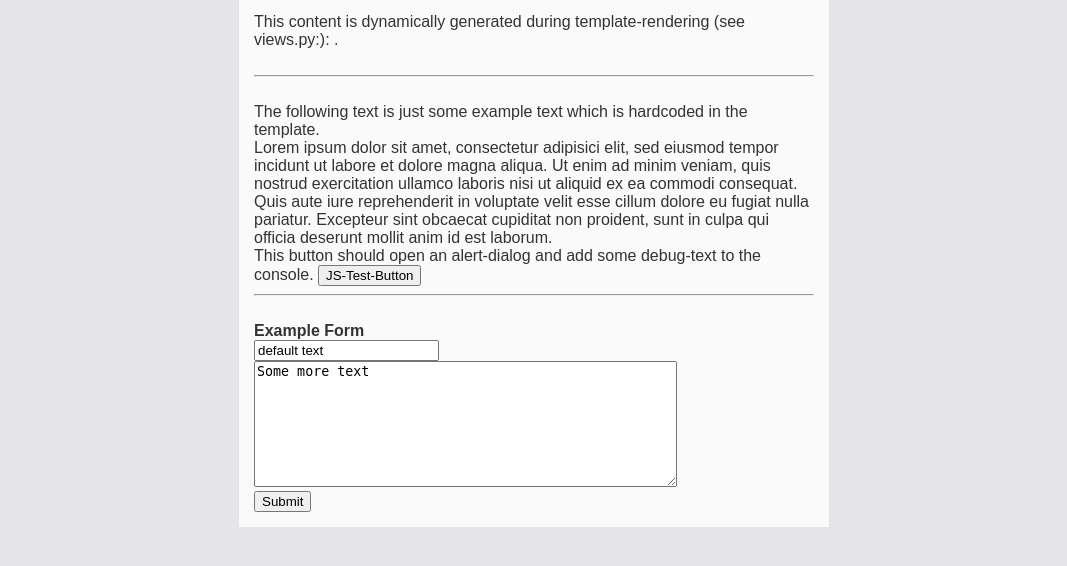
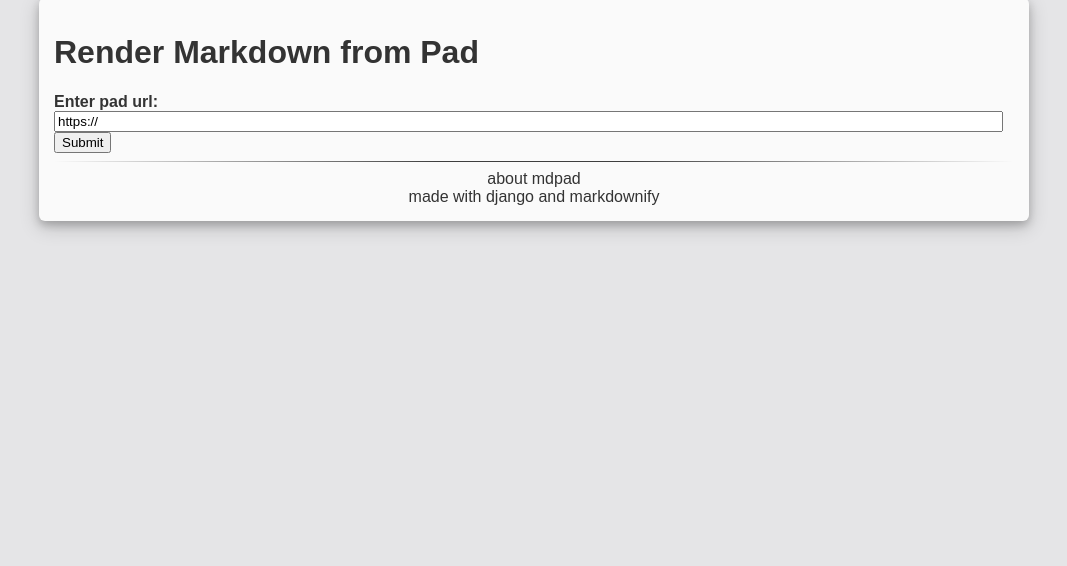
Before and after one commit to cknoll/markpad, a Django app: page / in a window 1280 px wide. Shown: the top 566 px of the page, without its empty margins (106-1173 px from the left). Run offline with Django 3.2, Linux system fonts and the light colour scheme; some libraries are stand-ins or nearby versions.

Commit message:
improve design and error handling

```diff
--- a/django_project/settings.py
+++ b/django_project/settings.py
@@ -139,15 +139,17 @@ MARKDOWNIFY_WHITELIST_TAGS = [
     'acronym',
     'b',
     'blockquote',
-    'br'
+    'code'
     'em',
     'h1', 'h2', 'h3', 'h4', 'h5', 'h6',
     'i',
     'li',
     'ol',
     'p',
+    'pre',
     'strong',
     'ul'
 ]
 
 # MARKDOWNIFY_WHITELIST_TAGS defaults to bleach.sanitizer.ALLOWED_TAGS
+MARKDOWNIFY_STRIP = False
--- a/mainapp/static/mainapp/base.css
+++ b/mainapp/static/mainapp/base.css
@@ -44,7 +44,19 @@ body a:hover{
     margin-top: -10px;
     margin-right: auto;
     margin-left: auto;
-    width: 90vw;
-    max-width: 35em;
+    max-width: 60em;
     background-color: #FAFAFA;
+    border-radius: 6px;
+    box-shadow: 0 4px 8px 0 rgba(0, 0, 0, 0.2), 0 6px 20px 0 rgba(0, 0, 0, 0.19);
 }
+
+.form_input {
+    width: 98%;
+}
+
+
+body hr{
+    border: 0;
+    height: 1px;
+    background-image: linear-gradient(to right, rgba(0, 0, 0, 0), rgba(0, 0, 0, 0.75) 40%, rgba(0, 0, 0, 0.75) 60%, rgba(0, 0, 0, 0));
+}
--- a/mainapp/templates/mainapp/base.html
+++ b/mainapp/templates/mainapp/base.html
@@ -14,56 +14,35 @@
 <link type="text/css" rel="stylesheet" href="{% static 'mainapp/base.css' %}">
 
 
-<title>{% block title %}MainApp - Test APP{% endblock %}</title>
+<title>{% block title %}mdpad – render markdown from etherpads{% endblock %}</title>
 
 </head>
 <body>
-{# This is a template comment. Its content will not be present in the rendered response. #}
+
 {# `utc` means "unit test comment". This is a simple mechanism to be able to test if the desired content actually was delivered #}
 <!--utc_landing_page-->
 
 <div class="main">
 {% block content %}
-    This content is dynamically generated during template-rendering (see views.py:): <b>{{greeting_message}}</b>.
+    <h1>Render Markdown from Pad</h1>
 
-    {# if this variable is not present nothing will be printed #}
-    {% if data_len %}
-        <br><br>
-        Got {{data_len}} characters of form data.
-
-    {% endif %}
-
-    <br>
-    <br>
-    <hr>
-    <br>
-    The following text is just some example text which is hardcoded in the template.
-    <br>
-    Lorem ipsum dolor sit amet, consectetur adipisici elit, sed eiusmod tempor incidunt ut labore et dolore magna aliqua. Ut enim ad minim veniam, quis nostrud exercitation ullamco laboris nisi ut aliquid ex ea commodi consequat. Quis aute iure reprehenderit in voluptate velit esse cillum dolore eu fugiat nulla pariatur. Excepteur sint obcaecat cupiditat non proident, sunt in culpa qui officia deserunt mollit anim id est laborum.
-
-    <br>
-    This button should open an alert-dialog and add some debug-text to the console.
-    <button id='button' href='#'>JS-Test-Button</button>
-
-    <br>
-    <hr>
-    <br>
-    <b>Example Form</b>
+    <b>Enter pad url:</b>
         <form method="post" action="{% url 'landingpage'%}" novalidate>
         {% csrf_token %}
 
         <input type="hidden" name="field0" value="some hidden value" >
-        <input type="text" name="field1" value="default text" >
-        <textarea name="field2" cols="50" rows="8">Some more text </textarea>
-
-        <br>
+        <input class="form_input" type="text" name="field1" value="https://" ><br>
 
         <button type="submit">Submit</button>
         </form>
 {% endblock %}
+<hr>
+<div align="center">
+    <a href="/about">about mdpad</a><br>
+    made with <a href="https://www.djangoproject.com/">django</a> and
+    <a href="https://django-markdownify.readthedocs.io/">markdownify</a>
 </div>
-
-<script type="text/javascript" src="{% static 'mainapp/main.js' %}"></script>
+</div>
 
 </body>
 </html>
--- a/mainapp/templates/mainapp/md_preview.html
+++ b/mainapp/templates/mainapp/md_preview.html
@@ -11,7 +11,7 @@
     <br>
     <hr>
     <center>
-        Begin of Mardkown preview<br>
+        Begin of Rendered Mardkown <br>
         <small>
             Source: <a href="{{ctn.pad_url}}">{{ctn.pad_url}}</a>
         </small>
--- a/mainapp/views.py
+++ b/mainapp/views.py
@@ -1,11 +1,8 @@
-import json
 from django.shortcuts import render
-from django.http import HttpResponse, HttpResponseServerError, HttpResponseRedirect
+from django.http import HttpResponseRedirect
 from django.urls import reverse
 from django.views import View
 import urllib
-
-from ipydex import IPS
 
 
 # empty object to store some attributes at runtime
@@ -17,12 +14,15 @@ def home_page_view(request):
     context = dict()
 
     if request.method == 'POST':
-        form_data_str = json.dumps(request.POST)
-        print(form_data_str)
+        form_data_str = request.POST.get("field1")
 
         # use the Post-Redirect-Get (PRG) pattern
         # (see: https://www.theserverside.com/news/1365146/Redirect-After-Post)
-        url = reverse('md_preview', kwargs={"padurl": form_data_str})
+
+        if form_data_str == "":
+            url = reverse('md_preview')
+        else:
+            url = reverse('md_preview', kwargs={"padurl": form_data_str})
         return HttpResponseRedirect(url)
 
     return render(request, 'mainapp/main.html', context)
@@ -53,12 +53,11 @@ class ViewMdPreview(View):
         return render(request, 'mainapp/md_preview.html', context)
 
 
+# noinspection PyUnresolvedReferences
 def get_md_src_or_error_msg(md_src_url):
     try:
-        # noinspection PyUnresolvedReferences
         r = urllib.request.urlopen(md_src_url)
         src_txt = r.read().decode("utf8")
-    # noinspection PyUnresolvedReferences
-    except urllib.error.HTTPError:
+    except (urllib.error.HTTPError, urllib.error.URLError):
         src_txt = f"**Error:** The following URL could not be read: \n\n `{md_src_url}`"
     return src_txt
```
